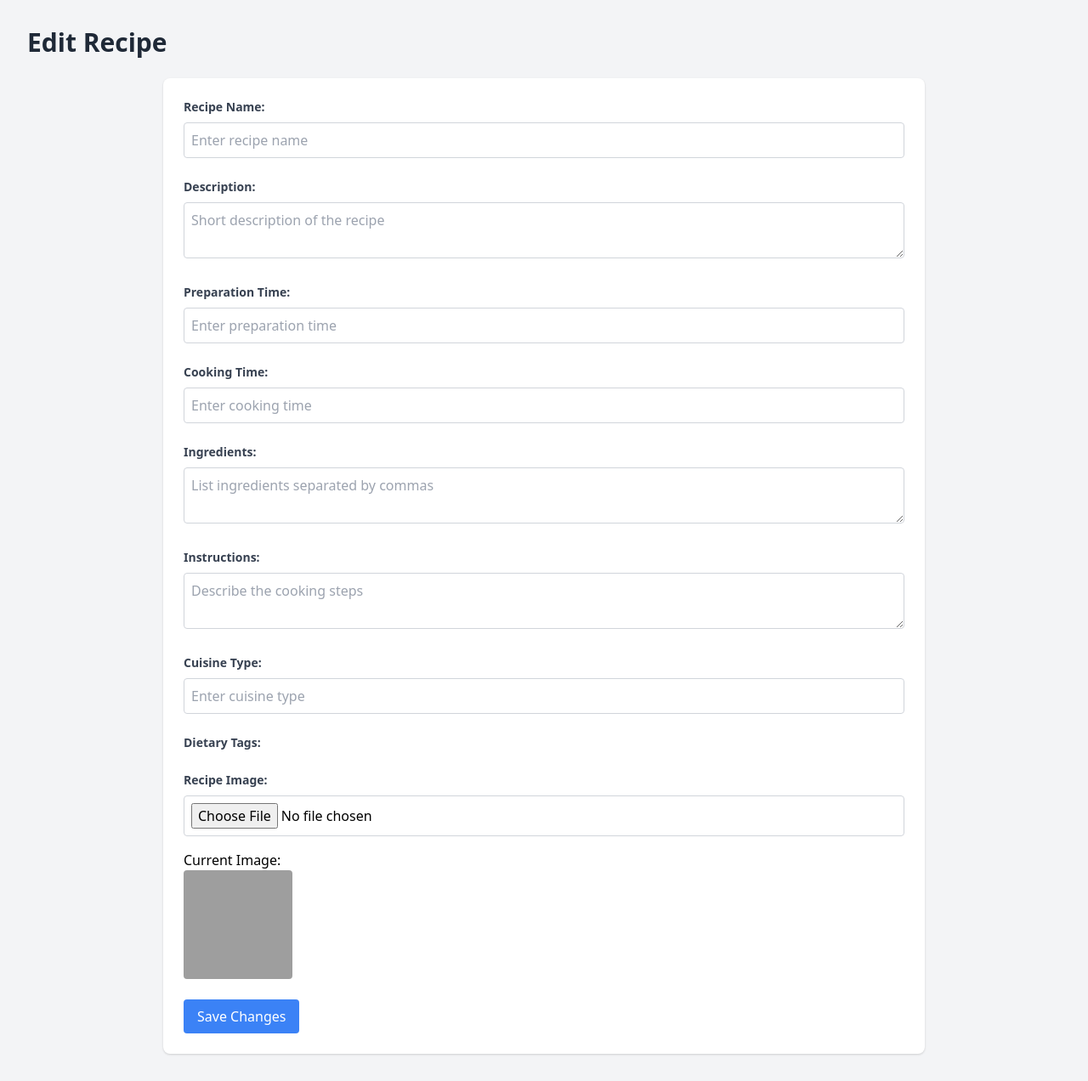
After one commit to pateyu/CookbookProject, a Flask app: template templates/edit_recipe.html in a window 1280 px wide. The commit adds this page. Shown: the whole page at 85% size. Run offline with Flask 3, Linux system fonts and the light colour scheme; the template is opened without the code that fills it, so the values that code supplies are empty; some libraries are stand-ins or nearby versions; grey boxes are pictures that could not be loaded.

Commit message:
added edit recipe functionality

```diff
--- a/app.py
+++ b/app.py
@@ -401,6 +401,70 @@ def delete_recipe(recipe_name):
         return jsonify({'message': 'Unauthorized'}), 401
 
 
+@app.route('/edit-recipe/<slug>', methods=['GET', 'POST'])
+def edit_recipe(slug):
+    conn = get_db_connection()
+    recipe = conn.execute('SELECT * FROM recipe WHERE recipe_name = ?', (slug.replace("-", " "),)).fetchone()
+    if not recipe:
+        return 'Recipe not found', 404
+
+    if 'user_id' not in session or (session['user_id'] != recipe['UserID'] and not session.get('is_admin')):
+        return redirect(url_for('index'))
+
+    if request.method == 'POST':
+        recipe_name = request.form['recipe_name']
+        description = request.form['description']
+        prep_time = request.form['prep_time']
+        cook_time = request.form['cook_time']
+        ingredients = request.form['ingredients']
+        instructions = request.form['instructions']
+        cuisine_type = request.form['cuisine_type']
+        tags = request.form.getlist('tags[]')
+
+        file = request.files['recipe_image']
+        filename = secure_filename(file.filename) if file else None
+        file_path = recipe['recipe_image']
+        if filename and allowed_file(filename):
+            file_path = os.path.join(app.config['UPLOAD_FOLDER'], filename)
+            file.save(file_path)
+
+        try:
+            conn.execute('''
+                UPDATE recipe SET
+                recipe_name = ?,
+                recipe_description = ?,
+                Cuisine_ID = ?,
+                prep_time = ?,
+                cook_time = ?,
+                recipe_image = ?,
+                instructions = ?
+                WHERE recipe_name = ?
+            ''', (recipe_name, description, cuisine_type, prep_time, cook_time, file_path, instructions, slug.replace("-", " ")))
+
+            conn.execute('DELETE FROM ingredients WHERE recipe_name = ?', (slug.replace("-", " "),))
+            ingredient_list = ingredients.split(',')
+            for ingredient in ingredient_list:
+                conn.execute('INSERT INTO ingredients (recipe_name, ingredient_name) VALUES (?, ?)', (slug.replace("-", " "), ingredient.strip()))
+
+            conn.execute('DELETE FROM recipe_restrictions WHERE recipe_name = ?', (slug.replace("-", " "),))
+            for tag in tags:
+                conn.execute('INSERT INTO recipe_restrictions (recipe_name, RecRestriction) VALUES (?, ?)', (slug.replace("-", " "), tag))
+
+            conn.commit()
+        except sqlite3.IntegrityError as e:
+            conn.rollback()
+            return jsonify({'error': 'Failed to update recipe', 'details': str(e)}), 500
+        finally:
+            conn.close()
+
+        return redirect(url_for('view_recipe', slug=slug))  # Adjust according to your URL structure
+    else:
+        ingredients = conn.execute('SELECT ingredient_name FROM ingredients WHERE recipe_name = ?', (slug.replace("-", " "),)).fetchall()
+        tags = conn.execute('SELECT RecRestriction FROM recipe_restrictions WHERE recipe_name = ?', (slug.replace("-", " "),)).fetchall()
+        conn.close()
+        return render_template('edit_recipe.html', recipe=recipe, ingredients=ingredients, tags=tags)
+
+
 if __name__ == '__main__':
     init_db()
     app.run(debug=True)
--- /dev/null
+++ b/static/edit_recipe.js
@@ -0,0 +1,15 @@
+document.addEventListener("DOMContentLoaded", function () {
+    const form = document.getElementById("recipeForm");
+    form.addEventListener("submit", function (event) {
+      const recipeName = document.querySelector('[name="recipe_name"]').value;
+      const ingredients = document.querySelector('[name="ingredients"]').value;
+      const instructions = document.querySelector('[name="instructions"]').value;
+
+      if (!recipeName.length || !ingredients.length || !instructions.length) {
+        alert(
+          "Please fill out all required fields: Recipe Name, Ingredients, and Instructions."
+        );
+        event.preventDefault(); // Prevent form submission if fields are empty
+      }
+    });
+  });
--- /dev/null
+++ b/templates/edit_recipe.html
@@ -0,0 +1,120 @@
+<!DOCTYPE html>
+<html lang="en">
+<head>
+    <meta charset="UTF-8" />
+    <meta name="viewport" content="width=device-width, initial-scale=1.0" />
+    <title>Edit Recipe - {{ recipe.recipe_name }}</title>
+    <link href="https://cdn.jsdelivr.net/npm/tailwindcss@2.0.0/dist/tailwind.min.css" rel="stylesheet" />
+    <script src="/static/edit_recipe.js" defer></script>
+</head>
+<body class="bg-gray-100 p-8">
+    <h1 class="text-3xl font-bold text-gray-800 mb-6">Edit Recipe</h1>
+    <div class="max-w-4xl mx-auto bg-white p-6 rounded-lg shadow">
+        <form
+            id="recipeForm"
+            action="/edit-recipe/{{ recipe.recipe_name | replace(' ', '-') }}"
+            method="post"
+            enctype="multipart/form-data"
+            class="space-y-6"
+        >
+            <div>
+                <label class="block text-gray-700 text-sm font-bold mb-2">Recipe Name:</label>
+                <input
+                    type="text"
+                    name="recipe_name"
+                    placeholder="Enter recipe name"
+                    value="{{ recipe.recipe_name }}"
+                    class="w-full p-2 border border-gray-300 rounded focus:outline-none focus:ring-2 focus:ring-blue-500"
+                />
+            </div>
+            <div>
+                <label class="block text-gray-700 text-sm font-bold mb-2">Description:</label>
+                <textarea
+                    name="description"
+                    placeholder="Short description of the recipe"
+                    class="w-full p-2 border border-gray-300 rounded focus:outline-none focus:ring-2 focus:ring-blue-500"
+                >{{ recipe.recipe_description }}</textarea>
+            </div>
+            <div>
+                <label class="block text-gray-700 text-sm font-bold mb-2">Preparation Time:</label>
+                <input
+                    type="text"
+                    name="prep_time"
+                    placeholder="Enter preparation time"
+                    value="{{ recipe.prep_time }}"
+                    class="w-full p-2 border border-gray-300 rounded focus:outline-none focus:ring-2 focus:ring-blue-500"
+                />
+            </div>
+            <div>
+                <label class="block text-gray-700 text-sm font-bold mb-2">Cooking Time:</label>
+                <input
+                    type="text"
+                    name="cook_time"
+                    placeholder="Enter cooking time"
+                    value="{{ recipe.cook_time }}"
+                    class="w-full p-2 border border-gray-300 rounded focus:outline-none focus:ring-2 focus:ring-blue-500"
+                />
+            </div>
+            <div>
+                <label class="block text-gray-700 text-sm font-bold mb-2">Ingredients:</label>
+                <textarea
+                    name="ingredients"
+                    placeholder="List ingredients separated by commas"
+                    class="w-full p-2 border border-gray-300 rounded focus:outline-none focus:ring-2 focus:ring-blue-500"
+                >{{ ingredients | join(', ') }}</textarea>
+            </div>
+            <div>
+                <label class="block text-gray-700 text-sm font-bold mb-2">Instructions:</label>
+                <textarea
+                    name="instructions"
+                    placeholder="Describe the cooking steps"
+                    class="w-full p-2 border border-gray-300 rounded focus:outline-none focus:ring-2 focus:ring-blue-500"
+                >{{ recipe.instructions }}</textarea>
+            </div>
+            <div>
+                <label class="block text-gray-700 text-sm font-bold mb-2">Cuisine Type:</label>
+                <input
+                    type="text"
+                    name="cuisine_type"
+                    placeholder="Enter cuisine type"
+                    value="{{ recipe.cuisine_type }}"
+                    class="w-full p-2 border border-gray-300 rounded focus:outline-none focus:ring-2 focus:ring-blue-500"
+                />
+            </div>
+            <div>
+                <label class="block text-gray-700 text-sm font-bold mb-2">Dietary Tags:</label>
+                {% for tag in tags %}
+                <div class="flex items-center mb-2">
+                    <input
+                        type="checkbox"
+                        name="tags[]"
+                        value="{{ tag.RecRestriction }}"
+                        id="{{ tag.RecRestriction }}"
+                        class="mr-2"
+                        {% if tag.RecRestriction in recipe.tags %} checked {% endif %}
+                    />
+                    <label for="{{ tag.RecRestriction }}">{{ tag.RecRestriction }}</label>
+                </div>
+                {% endfor %}
+            </div>
+            <div>
+                <label class="block text-gray-700 text-sm font-bold mb-2">Recipe Image:</label>
+                <input
+                    type="file"
+                    name="recipe_image"
+                    class="w-full p-2 border border-gray-300 rounded focus:outline-none focus:ring-2 focus:ring-blue-500"
+                />
+                <div class="mt-4">
+                    Current Image: <img src="{{ url_for('static', filename='images/' ~ recipe.recipe_image) }}" alt="Current Image" class="w-32 h-32 rounded">
+                </div>
+            </div>
+            <button
+                type="submit"
+                class="bg-blue-500 hover:bg-blue-600 text-white px-4 py-2 rounded focus:outline-none focus:shadow-outline"
+            >
+                Save Changes
+            </button>
+        </form>
+    </div>
+</body>
+</html>
```
Also changed, not shown: templates/recipe.html (+7 -5 lines), database.db.
